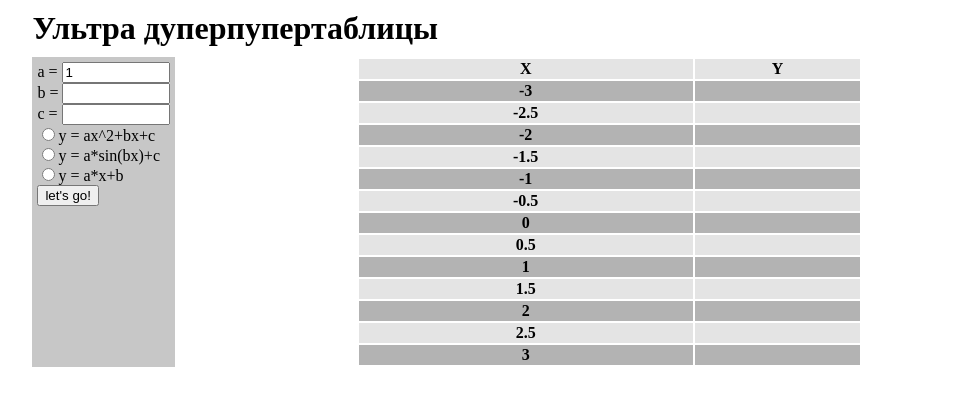
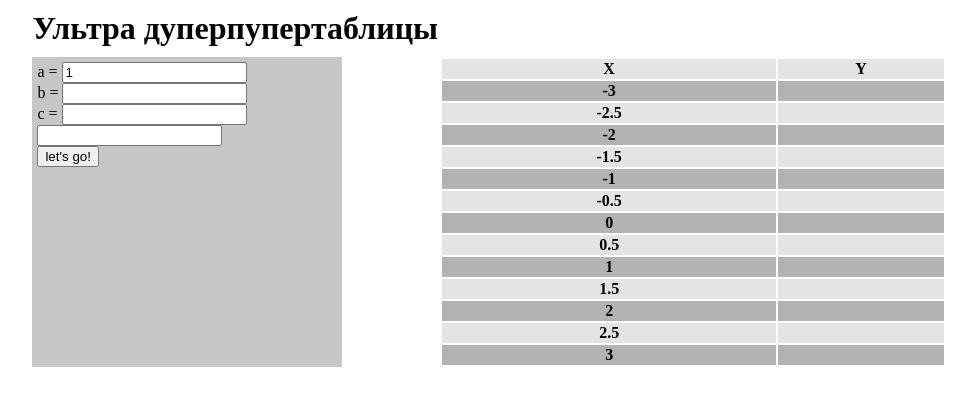
Before and after one commit to BnnryMndy/Php_Study, a PHP site: page /?a=1 in a window 1280 px wide. Shown: the top 406 px of the page, without its empty margins (102-1077 px from the left). Run offline with PHP 8.4, Linux system fonts and the light colour scheme; data that the repository does not hold is empty.

Commit message:
Some patches for task 7 in PTI

```diff
--- a/PTI/task7_Formulas/index.php
+++ b/PTI/task7_Formulas/index.php
@@ -17,9 +17,12 @@
             <br><span>b = </span><input type="number" name="b" id="" value="<?php echo $_GET["b"]?>">
             <br><span>c = </span><input type="number" name="c" id="" value="<?php echo $_GET["c"]?>">
 
-            <br><input type="radio" name="formulas" value="y=ax^2+bx+c">y = ax^2+bx+c
-            <br><input type="radio" name="formulas" value="y=a*sin(bx)+c">y = a*sin(bx)+c
-            <br><input type="radio" name="formulas" value="y=a*x+b">y = a*x+b
+            <br><input name="formulas" list="formulas" value="<?php echo $_GET['formulas']?>">
+            <datalist id="formulas">
+                <option label="parabola" value="y=ax^2+bx+c">
+                <option label="sinusuicidal" value="y=a*sin(bx)+c">
+                <option label="linelical" value="y=a*x+b">
+            </datalist>
 
             <br>
             <input type="submit" value="let's go!">
--- a/PTI/task7_Formulas/style.css
+++ b/PTI/task7_Formulas/style.css
@@ -6,11 +6,11 @@
 
 form {
     padding: 5px;
+    width: 300px;
+    /* display: flex; */
+    /* flex-wrap: wrap; */
+    justify-content: end;
     background-color: rgb(199, 199, 199);
-}
-
-input[type="number"] {
-    width: 100px;
 }
 
 h1 {
@@ -35,3 +35,12 @@ table {
     /* margin-top: 10px; */
     /* background-color: #5e5e5e; */
 }
+
+
+/* input {
+    background-color: transparent;
+    border: none;
+    border-bottom: 1px solid black;
+    width: 100px;
+    height: 12pt;
+} */
```
